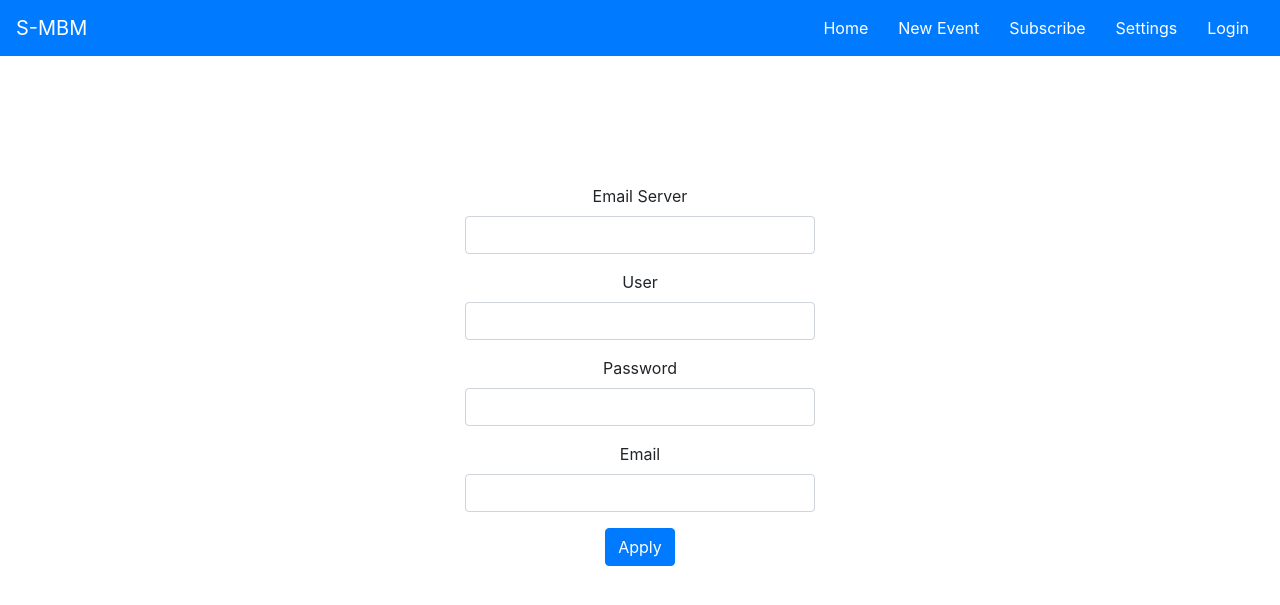
After one commit to alexfertel/ebm, a Flask app: page /settings in a window 1280 px wide. The commit adds this page. Shown: the top 605 px of the page. Run offline with Flask 2, Linux system fonts and the light colour scheme; some libraries are stand-ins or nearby versions.

Commit message:
Add settings view and fix index.html adding base.html

```diff
--- a/sender-app/app/views.py
+++ b/sender-app/app/views.py
@@ -7,8 +7,8 @@ import os
 # from src.client import EBMC
 
 view = Blueprint('views', __name__)
+
 # ebmc = EBMC()
-
 
 
 @view.route('/', methods=['GET', 'POST'])
@@ -49,10 +49,12 @@ def login():
     # de lo contrario 0, o algo por el estilo
     return index('Bad Credentials')
 
-@view.route('/register', methods=['POST'])
+@view.route('/sing-up', methods=['GET','POST'])
 def register():
-    # ebm.login(request.form['email'],request.form['pass'])
-    return redirect('/')
+    if request.method == 'POST':
+        # ebm.login(request.form['email'],request.form['pass'])
+        return redirect('/')
+    return render_template('register.html')
 
 
 @view.route('/subscribe', methods=['POST'])
@@ -66,3 +68,17 @@ def subscribe():
 def create_event():
     # TODO: ver si implementar esto,
     return redirect('/')
+
+
+
+@view.route('/settings', methods=['GET','POST'])
+def settings():
+    if request.method == 'POST':
+        # TODO: aqui crear la instancia de ebm con los parametros del form
+        # request.form['email_server']
+        # request.form['user']
+        # request.form['pwd']
+        # request.form['email']
+        # ebmc = EBMC()
+        return redirect('/')
+    return render_template('settings.html')
--- /dev/null
+++ b/sender-app/templates/base.html
@@ -0,0 +1,149 @@
+<!DOCTYPE html>
+<html>
+
+<head>
+    <meta charset="utf-8" />
+    <meta http-equiv="X-UA-Compatible" content="IE=edge">
+    <title>Page Title</title>
+    <meta name="viewport" content="width=device-width, initial-scale=1">
+    <link rel="stylesheet" type="text/css" href="static/css/bootstrap.min.css" />
+    <link rel="stylesheet" type="text/css" href="static/css/main.css" />
+    <script src="static/js/jquery.min.js"></script>
+    <script src="static/js/bootstrap.min.js"></script>
+
+
+</head>
+
+<body>
+
+    <nav class="navbar navbar-inverse text-white bg-primary">
+        <!-- <div class="container-fluid"> -->
+        <div class="navbar-header">
+            <a class="navbar-brand text-white" href="/">S-MBM</a>
+        </div>
+        <ul class="nav navbar-right">
+            <li><a class="text-white active" href="/">Home</a></li>
+            <li><a class="text-white" data-toggle="modal" data-target="#eventCreate">New Event</a></li>
+            <li><a class="text-white" data-toggle="modal" data-target="#eventSubs">Subscribe</a></li>
+            <li><a class="text-white" href="/settings"><span class="glyphicon glyphicon-user"></span>Settings</a></li>
+            <li><a class="text-white" data-toggle="modal" data-target="#myModal"><span class="glyphicon glyphicon-user"></span>Login</a></li>
+        </ul>
+        <!-- </div> -->
+    </nav>
+
+    {% if error %}
+    <div class="alert alert-danger alert-dismissible">
+        <strong>Danger!</strong> {{ error }}
+    </div>
+    {% endif %}
+
+    {% block content %}
+    {% endblock %}
+
+    <div class="modal fade" id="myModal">
+        <div class="modal-dialog">
+            <div class="modal-content">
+
+                <!-- Modal Header -->
+                <div class="modal-header">
+                    <h4 class="modal-title">Login</h4>
+                    <button type="button" class="close" data-dismiss="modal">&times;</button>
+                </div>
+
+                <!-- Modal body -->
+                <div class="modal-body">
+                    <div class="container">
+                        <form action="/login" method="post">
+                            <div class="form-group">
+                                <label for="email">Email address:</label>
+                                <input type="email" class="form-control" id="email" name="email">
+                            </div>
+                            <div class="form-group">
+                                <label for="pwd">Password:</label>
+                                <input type="password" class="form-control" id="pwd" name="pass">
+                            </div>
+                            <button type="submit" class="btn btn-primary">Login</button>
+                        </form>
+                    </div>
+
+                </div>
+
+                <!-- Modal footer -->
+                <div class="modal-footer">
+                    <a href="/sing-up">Sing Up</a>
+                    <!-- <button type="button" class="btn btn-danger" data-dismiss="modal">Close</button> -->
+                </div>
+
+            </div>
+        </div>
+    </div>
+
+    <div class="modal fade" id="eventSubs">
+        <div class="modal-dialog">
+            <div class="modal-content">
+
+                <!-- Modal Header -->
+                <div class="modal-header">
+                    <h4 class="modal-title">Subscribe</h4>
+                    <button type="button" class="close" data-dismiss="modal">&times;</button>
+                </div>
+
+                <!-- Modal body -->
+                <div class="modal-body">
+                    <div class="container">
+                        <form action="/subscribe" method="post">
+                            <div class="form-group">
+                                <input type="text" placeholder="Event to subscribe" class="form-control" id="event"
+                                    name="event">
+                            </div>
+                            <button type="submit" class="btn btn-primary" data-dismiss="modal">Subscribe</button>
+                        </form>
+                    </div>
+
+                </div>
+
+                <!-- Modal footer -->
+                <div class="modal-footer">
+                    <!-- <button type="button" class="btn btn-danger" data-dismiss="modal">Close</button> -->
+                </div>
+
+            </div>
+        </div>
+    </div>
+
+    <div class="modal fade" id="eventCreate">
+        <div class="modal-dialog">
+            <div class="modal-content">
+
+                <!-- Modal Header -->
+                <div class="modal-header">
+                    <h4 class="modal-title">Create Event</h4>
+                    <button type="button" class="close" data-dismiss="modal">&times;</button>
+                </div>
+
+                <!-- Modal body -->
+                <div class="modal-body">
+                    <div class="container">
+                        <form action="/create-event" method="post">
+                            <div class="form-group">
+                                <input type="text" placeholder="Name of event" class="form-control" id="event"
+                                    name="event">
+                            </div>
+                            <button type="submit" class="btn btn-primary" data-dismiss="modal">Create</button>
+                        </form>
+                    </div>
+
+                </div>
+
+                <!-- Modal footer -->
+                <div class="modal-footer">
+                    <!-- <button type="button" class="btn btn-danger" data-dismiss="modal">Close</button> -->
+                </div>
+
+            </div>
+        </div>
+    </div>
+
+</body>
+
+</html>
--- /dev/null
+++ b/sender-app/templates/settings.html
@@ -0,0 +1,35 @@
+{% extends 'base.html' %}
+
+{% block content %}
+<div class="container">
+    <div class="row">
+        <div class="col-4"></div>
+        <div class="col-4">
+            <form action="." method="POST">
+                <div class="form-group">
+                    <label for="email_server">Email Server</label>
+                    <input type="text" class="form-control" id="email_server">
+                </div>
+                <div class="form-group">
+                    <label for="user">User</label>
+                    <input type="text" class="form-control" id="user">
+                </div>
+                <div class="form-group">
+                    <label for="pwd">Password</label>
+                    <input type="password" class="form-control" id="pwd">
+                </div>
+
+                <div class="form-group">
+                    <label for="email">Email</label>
+                    <input type="email" class="form-control" id="email">
+                </div>
+
+                <button type="submit" class="btn btn-primary">Apply</button>
+            </form>
+        </div>
+        <div class="col-4"></div>
+    </div>
+
+</div>
+
+{% endblock %}
```
Also changed, not shown: sender-app/templates/index.html (+4 -144 lines), sender-app/templates/register.html (added, +27 -0 lines).
